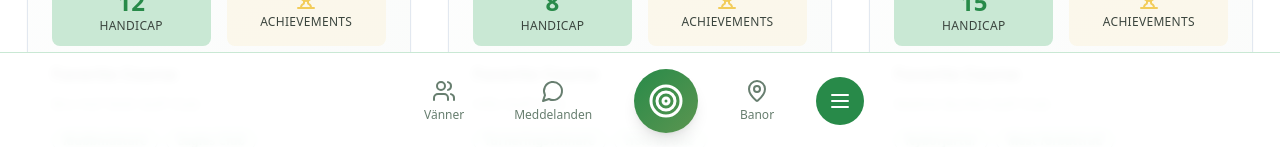
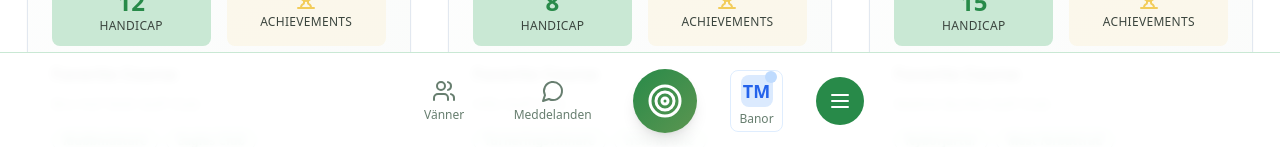
Before and after one commit to RilleB98/teemates, a React (Vite) app: page / in a window 1280 px wide. Shown: the part 651-798 px from the top of the page. Built offline with nearby package versions, Linux system fonts and the light colour scheme.

Commit message:
Change button appearance to match logo
Update the button's appearance to resemble the "Tax Master" logo.

```diff
--- a/src/components/Navigation.tsx
+++ b/src/components/Navigation.tsx
@@ -133,10 +133,21 @@ export const Navigation = ({ onMessagesClick }: NavigationProps) => {
             <Link to="/courses">
               <button className={`relative flex flex-col items-center space-y-1 px-2 py-1 rounded-lg transition-smooth ${
                 location.pathname === '/courses'
-                  ? 'text-golf-green bg-golf-green-light'
-                  : 'text-muted-foreground hover:text-golf-green hover:bg-golf-green-light/50'
+                  ? 'text-white bg-gradient-to-r from-blue-600 to-blue-800 shadow-lg'
+                  : 'text-muted-foreground hover:text-blue-600 hover:bg-blue-50 border border-blue-200/50'
               }`}>
-                <MapPin className="w-5 h-5 sm:w-6 sm:h-6" />
+                <div className="relative">
+                  <div className={`w-8 h-8 rounded-lg flex items-center justify-center ${
+                    location.pathname === '/courses' ? 'bg-white/20' : 'bg-blue-100'
+                  }`}>
+                    <span className={`text-lg font-bold ${
+                      location.pathname === '/courses' ? 'text-white' : 'text-blue-600'
+                    }`}>TM</span>
+                  </div>
+                  <div className={`absolute -top-1 -right-1 w-3 h-3 rounded-full ${
+                    location.pathname === '/courses' ? 'bg-yellow-400' : 'bg-blue-200'
+                  }`}></div>
+                </div>
                 <span className="text-xs font-medium">Banor</span>
               </button>
             </Link>
```
